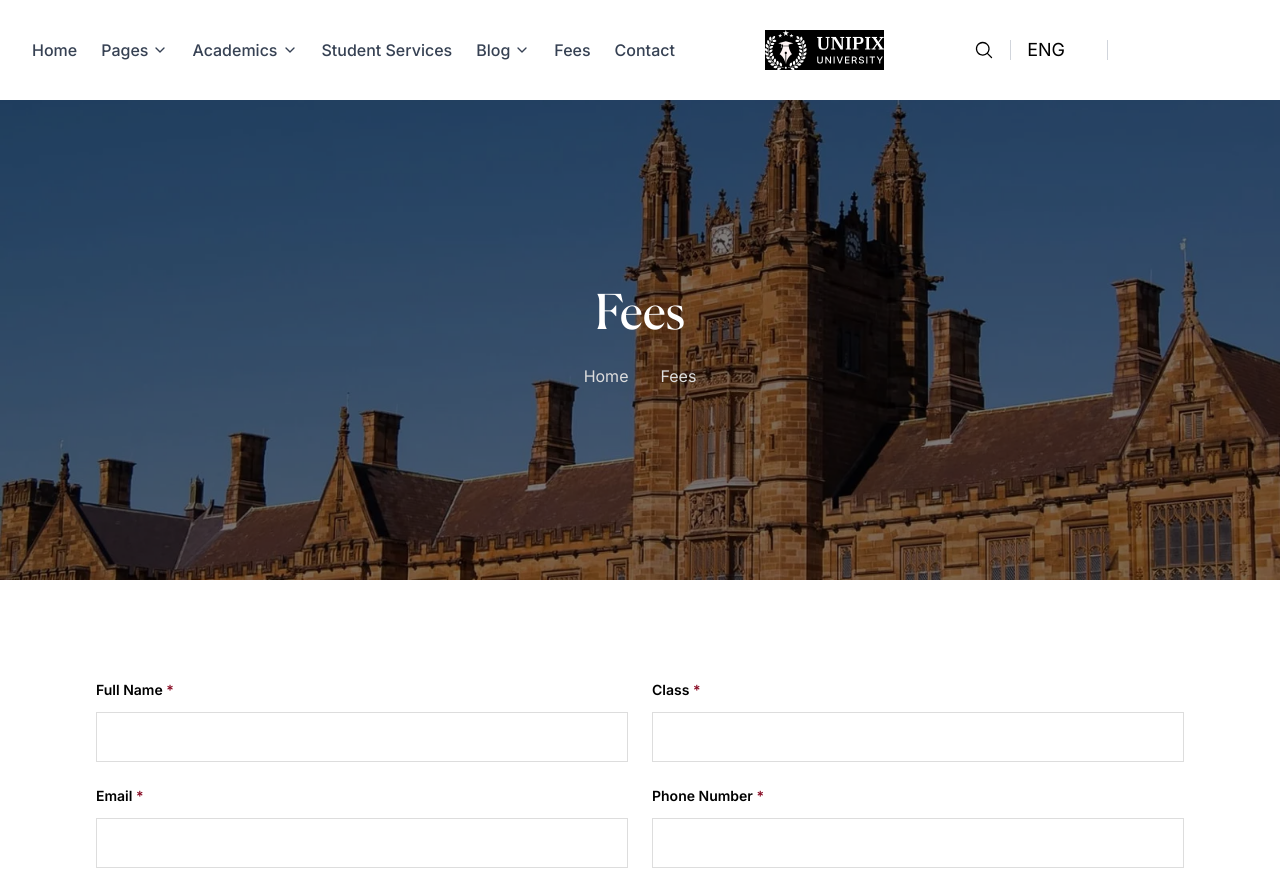
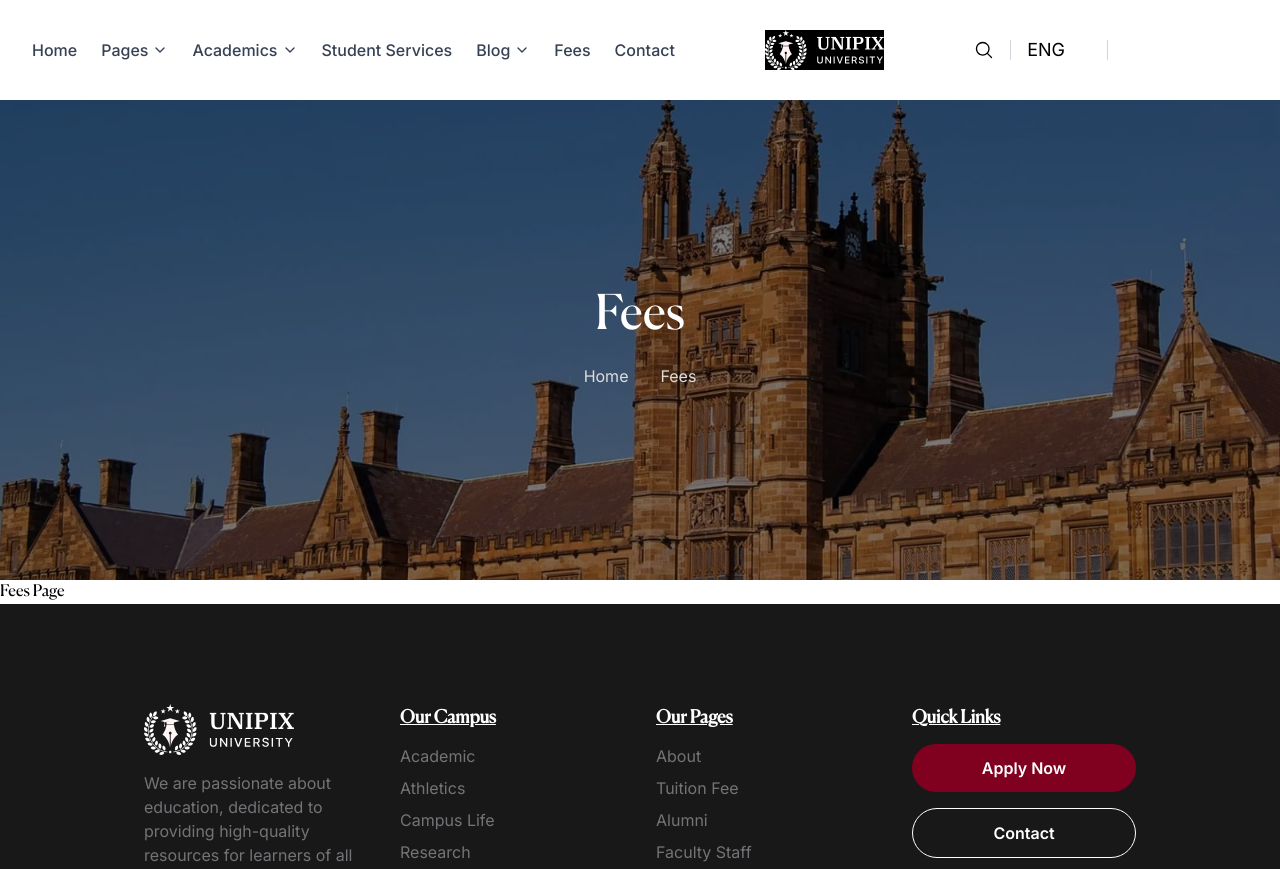
Before and after one commit to Kwasi-1/school-template-v1, a Next.js app: page /fees in a window 1280 px wide. Shown: the top 869 px of the page. Built offline with nearby package versions, Linux system fonts and the light colour scheme; some icons are missing.

Commit message:
move the fees app

```diff
--- a/app/fees/page.tsx
+++ b/app/fees/page.tsx
@@ -1,11 +1,9 @@
 "use client";
-
-import PaymentForm from "@/components/fees/PaymentForm";
 
 function Page() {
   return (
     <div>
-      <PaymentForm />
+      <h1>Fees Page</h1>
     </div>
   );
 }
```
